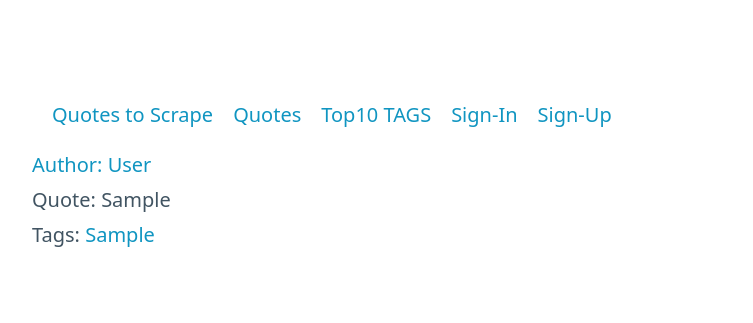
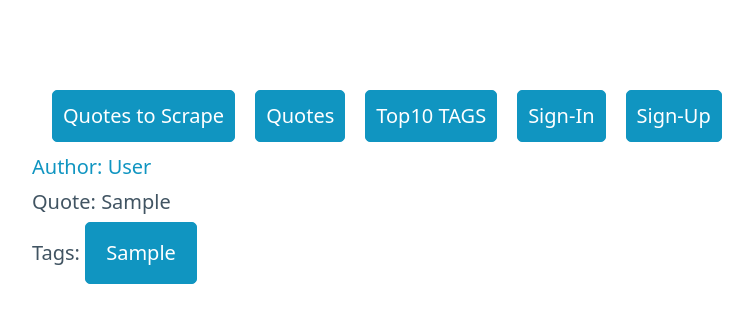
Before and after one commit to DenysTantsiura/django3, a Django app: page /about_quote/1/ in a window 1280 px wide. Shown: the top 323 px of the page, without its empty margins (43-796 px from the left). Run offline with Django 4.2, Linux system fonts and the light colour scheme; tables that the repository leaves empty hold one stand-in row (values such as "Sample post"); parts of the project's set-up code (start-up, migrations or seed data) failed here and were passed over.

Commit message:
One good working...

```diff
--- a/quotes/quoteapp/forms.py
+++ b/quotes/quoteapp/forms.py
@@ -1,5 +1,6 @@
 from django.forms import (
                           CharField,
+                          CheckboxSelectMultiple,
                           DateField,
                           ModelChoiceField,
                           ModelMultipleChoiceField,
@@ -36,7 +37,7 @@
 
     quote = CharField(min_length=10, max_length=2000, required=True, widget=TextInput(attrs={"class": "form-control"}))
     author = ModelChoiceField(queryset=Author.objects.all(), required=True)  # only 1 Author
-    tags = ModelMultipleChoiceField(queryset=Tag.objects.all())  # or Tag() # , required=True, widget=CheckboxSelectMultiplev
+    tags = ModelMultipleChoiceField(queryset=Tag.objects.all(), required=True, widget=CheckboxSelectMultiple)  # or Tag() # , required=True, widget=CheckboxSelectMultiple
     # tags.cleaned_data = {:,:,}
     # !!! customize field ?? modify
     # https://stackoverflow.com/questions/738301/how-to-modify-choices-of-modelmultiplechoicefield
@@ -56,5 +57,5 @@
     # https://youtu.be/oNhNzH8FCIM?list=PLlWXhlUMyooaDkd39pknA1-Olj54HtpjX&t=1405
     # Django standart
     def clean_tags(self):
-        return self.cleaned_data['tags'].lower() # ! key 100% exist! for method clean_
+        return self.cleaned_data['tags'] # ! key 100% exist! for method clean_  .lower() ?
         # return [tag.strip() for tag in self.cleaned_data['tags'].split(',')]
--- a/quotes/quoteapp/models.py
+++ b/quotes/quoteapp/models.py
@@ -28,7 +28,7 @@
 
 
 class Tag(models.Model):
-    tittle = models.CharField(max_length=15, unique=True)
+    tittle = models.CharField(max_length=60, unique=True)
 
     def __str__(self) -> str:
         return f"{self.tittle}"
--- a/quotes/quoteapp/templates/quoteapp/about_quote.html
+++ b/quotes/quoteapp/templates/quoteapp/about_quote.html
@@ -10,7 +10,7 @@
     </label>
     <label>Tags:
         {% for tag in quote.tags.all %}
-            <a href="{% url 'quoteapp:search_by_tag' tag_fs=tag %}"> {{ tag }}</a>
+            <a href="{% url 'quoteapp:search_by_tag' tag_fs=tag %}" class="btn btn-info" role="button"> {{ tag }}</a>
         {% endfor %}
     </label>
 </div>
--- a/quotes/quoteapp/templates/quoteapp/base.html
+++ b/quotes/quoteapp/templates/quoteapp/base.html
@@ -17,38 +17,38 @@
                 <div class="collapse navbar-collapse" id="navbarNav">
                     <ul class="navbar-nav">
                         <li class="nav-item">
-                            <a class="nav-link" href="/">Quotes to Scrape</a>
+                            <a class="nav-link" href="/" role="button">Quotes to Scrape</a>
                         </li>
 
                         {% if user.is_authenticated %}
                         <li class="nav-item">
-                            <a class="nav-link" href="{% url 'quoteapp:main' %}">Quotes</a>
+                            <a class="nav-link" href="{% url 'quoteapp:main' %}" class="btn btn-info" role="button">Quotes</a>
                         </li>
                         <li class="nav-item">
-                            <a class="nav-link" href="{% url 'quoteapp:upload_author' %}">Add a Author</a>
+                            <a class="nav-link" href="{% url 'quoteapp:upload_author' %}" class="btn btn-info" role="button">Add a Author</a>
                         </li>
                         <li class="nav-item">
-                            <a class="nav-link" href="{% url 'quoteapp:upload_quote' %}">Add a quote</a>
+                            <a class="nav-link" href="{% url 'quoteapp:upload_quote' %}" class="btn btn-info" role="button">Add a quote</a>
                         </li>
                         <li class="nav-item">
-                            <a class="nav-link" href="{% url 'quoteapp:top_10' %}">Top10 TAGS</a>
+                            <a class="nav-link" href="{% url 'quoteapp:top_10' %}" class="btn btn-info" role="button">Top10 TAGS</a>
                         </li>
                         <li class="nav-item">
-                            <a class="nav-link" href="{% url 'users:logout' %}">(Logout)</a>
+                            <a class="nav-link" href="{% url 'users:logout' %}" class="btn btn-info" role="button">(Logout)</a>
                         </li>
 
                         {% else %}
                         <li class="nav-item">
-                            <a class="nav-link" href="{% url 'quoteapp:main' %}">Quotes</a>
+                            <a class="nav-link" href="{% url 'quoteapp:main' %}" class="btn btn-info" role="button">Quotes</a>
                         </li>
                         <li class="nav-item">
-                            <a class="nav-link" href="{% url 'quoteapp:top_10' %}">Top10 TAGS</a>
+                            <a class="nav-link" href="{% url 'quoteapp:top_10' %}" class="btn btn-info" role="button">Top10 TAGS</a>
                         </li>
                         <li class="nav-item">
-                            <a class="nav-link" href="{% url 'users:login' %}">Sign-In</a>
+                            <a class="nav-link" href="{% url 'users:login' %}" class="btn btn-info" role="button">Sign-In</a>
                         </li>
                         <li class="nav-item">
-                            <a class="nav-link" href="{% url 'users:register' %}">Sign-Up</a>
+                            <a class="nav-link" href="{% url 'users:register' %}" class="btn btn-info" role="button">Sign-Up</a>
                         </li>
                         {% endif %}
                     </ul>
--- a/quotes/quoteapp/templates/quoteapp/the_search_result.html
+++ b/quotes/quoteapp/templates/quoteapp/the_search_result.html
@@ -11,7 +11,7 @@
         <li>
             <label>Tags:
                 {% for tag in quote.tags.all %}  <!--.all-->
-                <a href="{% url 'quoteapp:search_by_tag' tag_fs=tag %}"> {{ tag }}</a>
+                <a href="{% url 'quoteapp:search_by_tag' tag_fs=tag %}" class="btn btn-info" role="button"> {{ tag }}</a>
                 {% endfor %}
             </label>
         </li>
--- a/quotes/quoteapp/templates/quoteapp/top_10.html
+++ b/quotes/quoteapp/templates/quoteapp/top_10.html
@@ -4,7 +4,7 @@
 <div>
     {% for tag in tags %}
     <ul>
-        <li>Tags: <a href="{% url 'quoteapp:search_by_tag' tag_fs=tag.0 %}">"{{ tag.0 }}"</a> rating: {{ tag.1 }}</li>
+        <li>Tags: <a href="{% url 'quoteapp:search_by_tag' tag_fs=tag.0 %}" class="btn btn-info" role="button">"{{ tag.0 }}"</a> rating: {{ tag.1 }}</li>
     </ul>
     {% endfor %}
 </div>
--- a/quotes/quoteapp/templates/quoteapp/upload_author.html
+++ b/quotes/quoteapp/templates/quoteapp/upload_author.html
@@ -14,7 +14,7 @@
         <span>{{ form.errors.fullname }}</span>
     </div>
     <div style="padding: 10px">
-        <label class="form-label">Enter birthday:
+        <label class="form-label">Enter birthday (DD.MM.YYYY):
             {{ form.born_date }}
         </label>
         <span>{{ form.errors.born_date }}</span>
--- a/quotes/quoteapp/views.py
+++ b/quotes/quoteapp/views.py
@@ -59,25 +59,9 @@
 def migrate_db_from_mongo():
     if connect_to_mongodb():
         quotes_in_json, authors_in_json = download_data_from_mongodb()
-        # prepare data
 
-        # write to postgress
+        # write to postgress:
 
-        # form = AuthorForm()
-        # print(f'FREE FORM:||||||||||||||||||||||||||||||||||||||||||||||||||||||||||||\n{form}')
-        # for author in authors_in_json:
-        #     # print(f'........{author}........')
-        #     form = AuthorForm()
-        #     form.fullname = author['fullname']
-        #     form.born_date = datetime.strptime(author['born_date'], '%B %d, %Y').strftime('%d.%m.%Y')  # author['born_date']  # !! October 14, 1894   to 14.10.1894
-        #     form.born_location = author['born_location']
-        #     form.description = author['description']
-        # print(f'FULL FORM:||||||||||||||||||||||||||||||||||||||||||||||||||||||||||||\n{form.description}')
-        # # form = AuthorForm(request.POST)
-        # if form.is_valid():
-        #     form.save()
-        # else:
-        #     print('Oooops!')
         help_dict = {}
         print(f'@'*55)
         for author in authors_in_json:
@@ -115,13 +99,13 @@
                 new_tage.tittle = tag
                 try:
                     new_tage.save()
-                    # !!!???!!! new_quote.tags.add(new_tage)
                 except:
                     print(f'Tag {Tag.objects.get(tittle=tag)} is already exist!!!___________________')# None
                 print(f'~~~~~~~~~~~~~~~~~~~{Tag.objects.get(tittle=tag)}')
                 list_tag_for_save.append(Tag.objects.get(tittle=tag)) if Tag.objects.get(tittle=tag) else None
-            # new_quote.tags.add(*list_tag_for_save)  # new_quote.tags.add(Tag.objects.get(tittle=tag))
             try:
+                # https://stackoverflow.com/questions/4959499/how-to-add-multiple-objects-to-manytomany-relationship-at-once-in-django
+                # https://docs.djangoproject.com/en/4.1/topics/db/examples/many_to_many/
                 new_quote.save()
                 new_quote.tags.add(*list_tag_for_save)
             except:
@@ -270,6 +254,16 @@
 
 
 '''
+
+
+def get_object(self, id):
+    try:
+        return Comment.objects.get(pk=id)
+    except Comment.DoesNotExist:
+        return False
+
+
+
 @login_required
 def quotes(request):
     quotes = Quote.objects.filter(user=request.user).all()
```
Also changed, not shown: quotes/quoteapp/templates/quoteapp/index.html (+5 -5 lines), quotes/quoteapp/migrations/0017_alter_tag_tittle.py (added).
